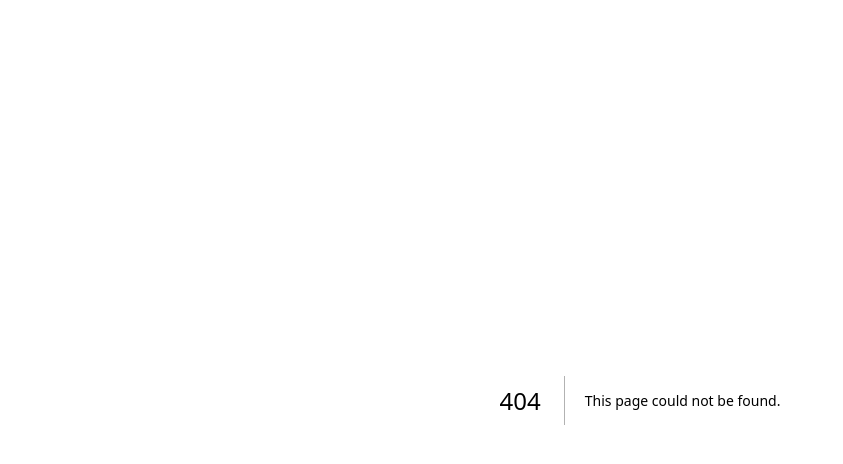
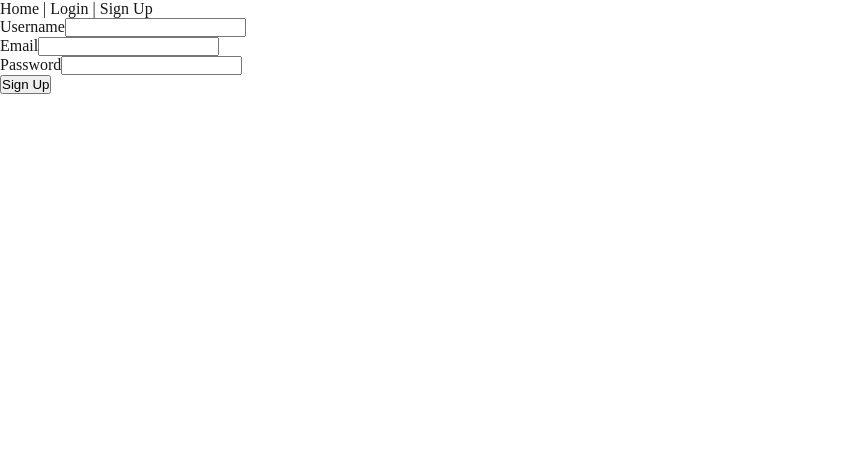
Before and after one commit to arcmee/streaming-app-toy, a Next.js app in the folder apps/web/: page /signup in a window 1280 px wide. Before the commit this address had no page. Shown: the top 464 px of the page, without its empty margins (0-843 px from the left). Built offline with nearby package versions, Linux system fonts and the light colour scheme.

Commit message:
feat: 웹 앱에 사용자 인증 UI 추가
- 로그인, 회원가입 페이지 및 폼 컴포넌트를 생성합니다.

- 레이아웃에 네비게이션 링크를 추가합니다.

closes #12

```diff
--- a/apps/web/app/layout.tsx
+++ b/apps/web/app/layout.tsx
@@ -1,5 +1,6 @@
 import type { Metadata } from "next";
 import localFont from "next/font/local";
+import Link from "next/link";
 import "./globals.css";
 
 const geistSans = localFont({
@@ -24,6 +25,10 @@ export default function RootLayout({
   return (
     <html lang="en">
       <body className={`${geistSans.variable} ${geistMono.variable}`}>
+        <nav>
+          <Link href="/">Home</Link> | <Link href="/login">Login</Link> |{" "}
+          <Link href="/signup">Sign Up</Link>
+        </nav>
         {children}
       </body>
     </html>
--- /dev/null
+++ b/apps/web/app/presentation/auth/signup/signup-form.tsx
@@ -0,0 +1,51 @@
+'use client';
+
+import { useState } from 'react';
+
+export default function SignupForm() {
+  const [username, setUsername] = useState('');
+  const [email, setEmail] = useState('');
+  const [password, setPassword] = useState('');
+
+  const handleSubmit = (e: React.FormEvent) => {
+    e.preventDefault();
+    // TODO: Implement signup logic
+    console.log({ username, email, password });
+  };
+
+  return (
+    <form onSubmit={handleSubmit}>
+      <div>
+        <label htmlFor="username">Username</label>
+        <input
+          id="username"
+          type="text"
+          value={username}
+          onChange={(e) => setUsername(e.target.value)}
+          required
+        />
+      </div>
+      <div>
+        <label htmlFor="email">Email</label>
+        <input
+          id="email"
+          type="email"
+          value={email}
+          onChange={(e) => setEmail(e.target.value)}
+          required
+        />
+      </div>
+      <div>
+        <label htmlFor="password">Password</label>
+        <input
+          id="password"
+          type="password"
+          value={password}
+          onChange={(e) => setPassword(e.target.value)}
+          required
+        />
+      </div>
+      <button type="submit">Sign Up</button>
+    </form>
+  );
+}
--- /dev/null
+++ b/apps/web/app/signup/page.tsx
@@ -0,0 +1,7 @@
+"use client";
+
+import SignupForm from "../presentation/auth/signup/signup-form";
+
+export default function SignupPage() {
+  return <SignupForm />;
+}
```
Also changed, not shown: apps/web/app/login/page.tsx (added, +7 -0 lines), apps/web/app/presentation/auth/login/login-form.tsx (added, +40 -0 lines), 1 other file (tests, documents, lock files or other folders).
